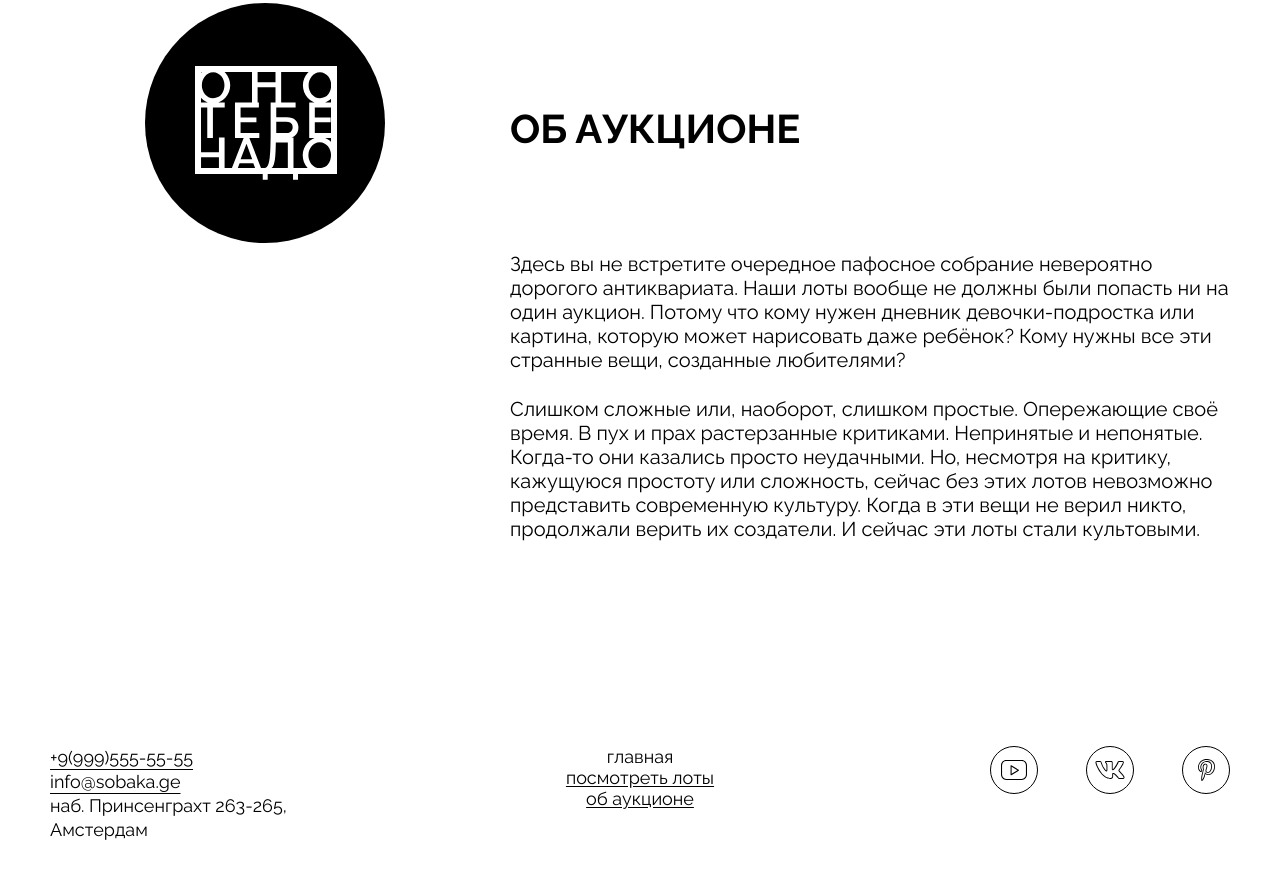
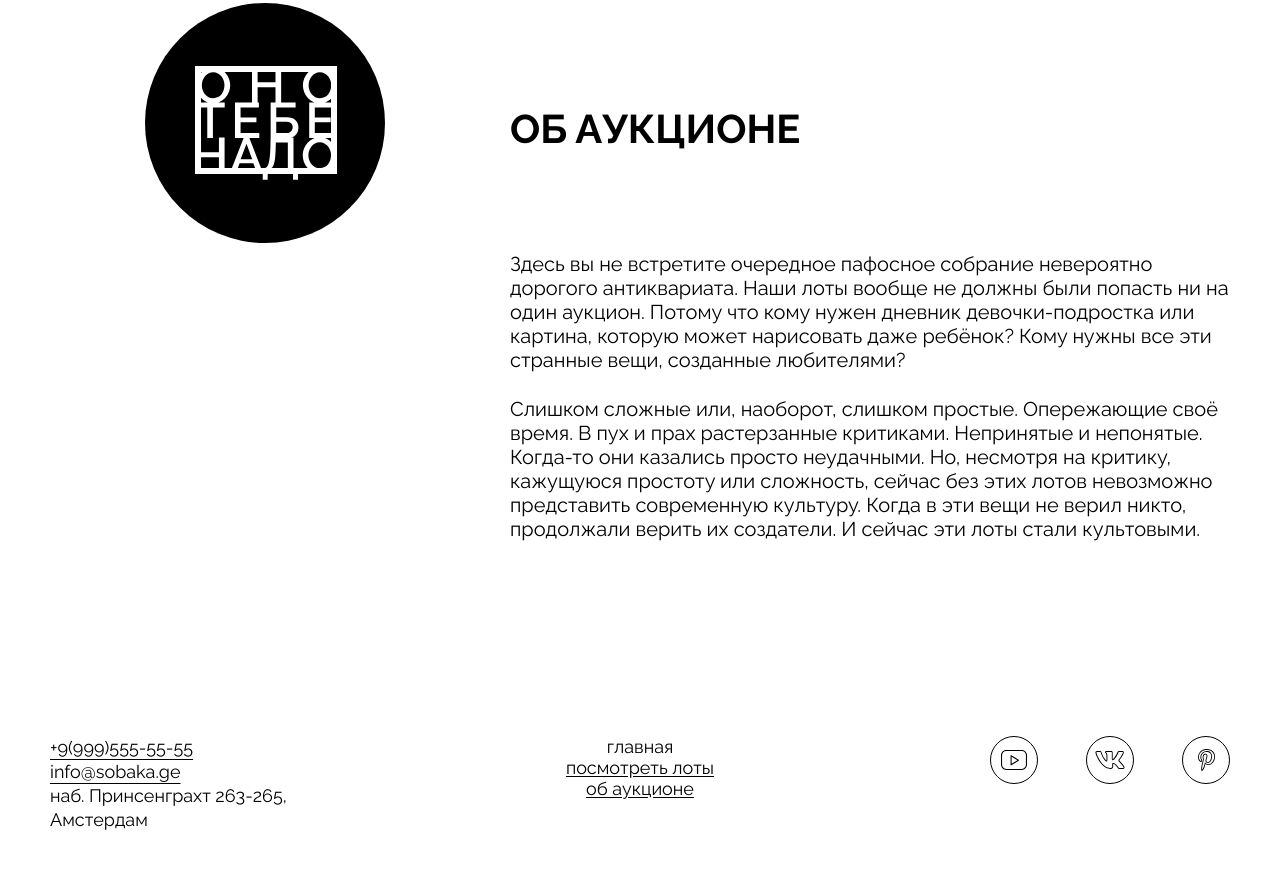
Before and after one commit to whyiannsad/ono-tebe-nado, a plain HTML site: page index.html in a window 1280 px wide. Shown: the part 2054-2932 px from the top of the page. Drawn offline with Linux system fonts and the light colour scheme.

Commit message:
поднял футер

```diff
--- a/styles/style.css
+++ b/styles/style.css
@@ -263,7 +263,7 @@
     display: grid;
     grid-template-columns: repeat(3, 1fr);
     align-items: start;
-    padding: 90px 50px;
+    padding: 80px 50px;
 }
 
 .footer__links-list {
```
